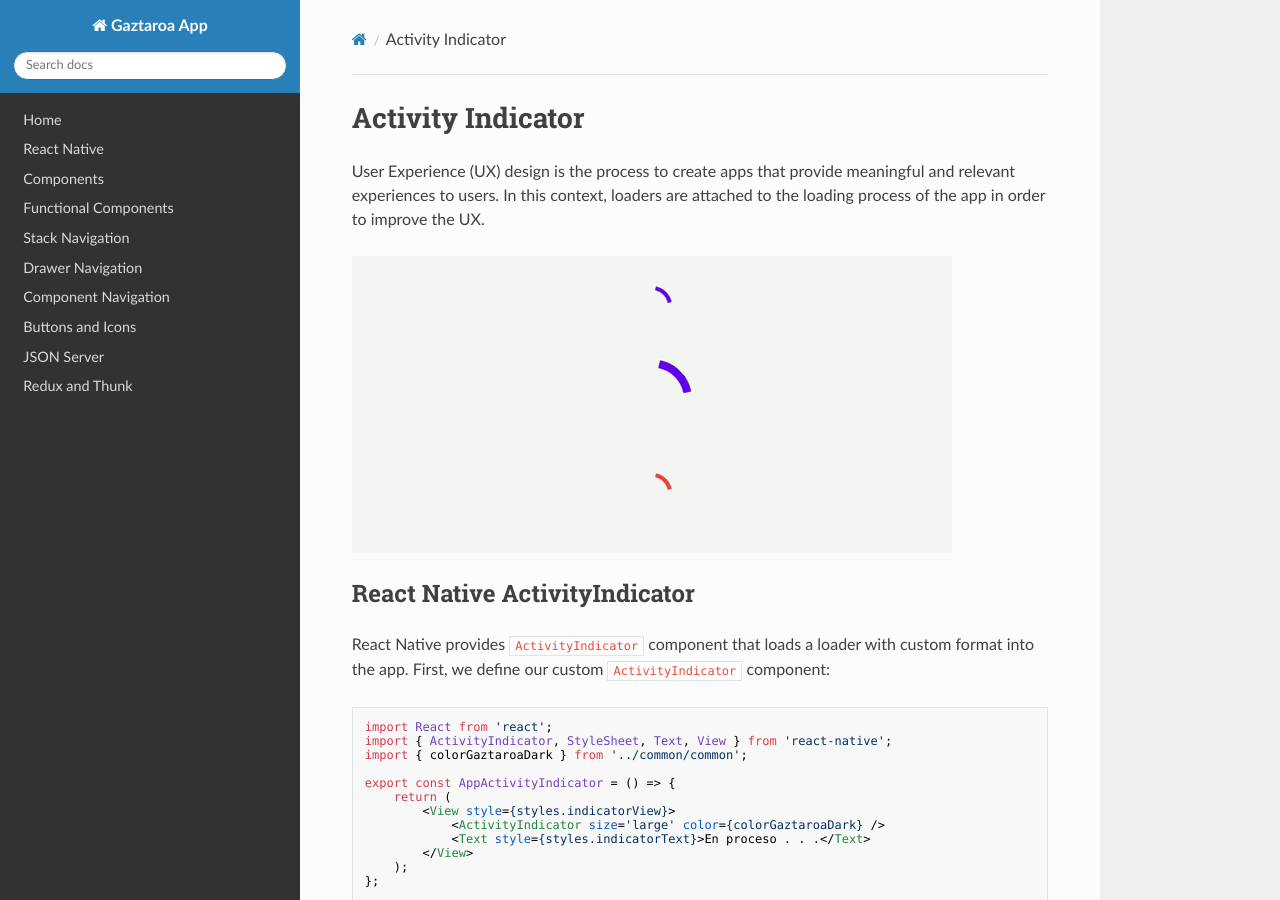
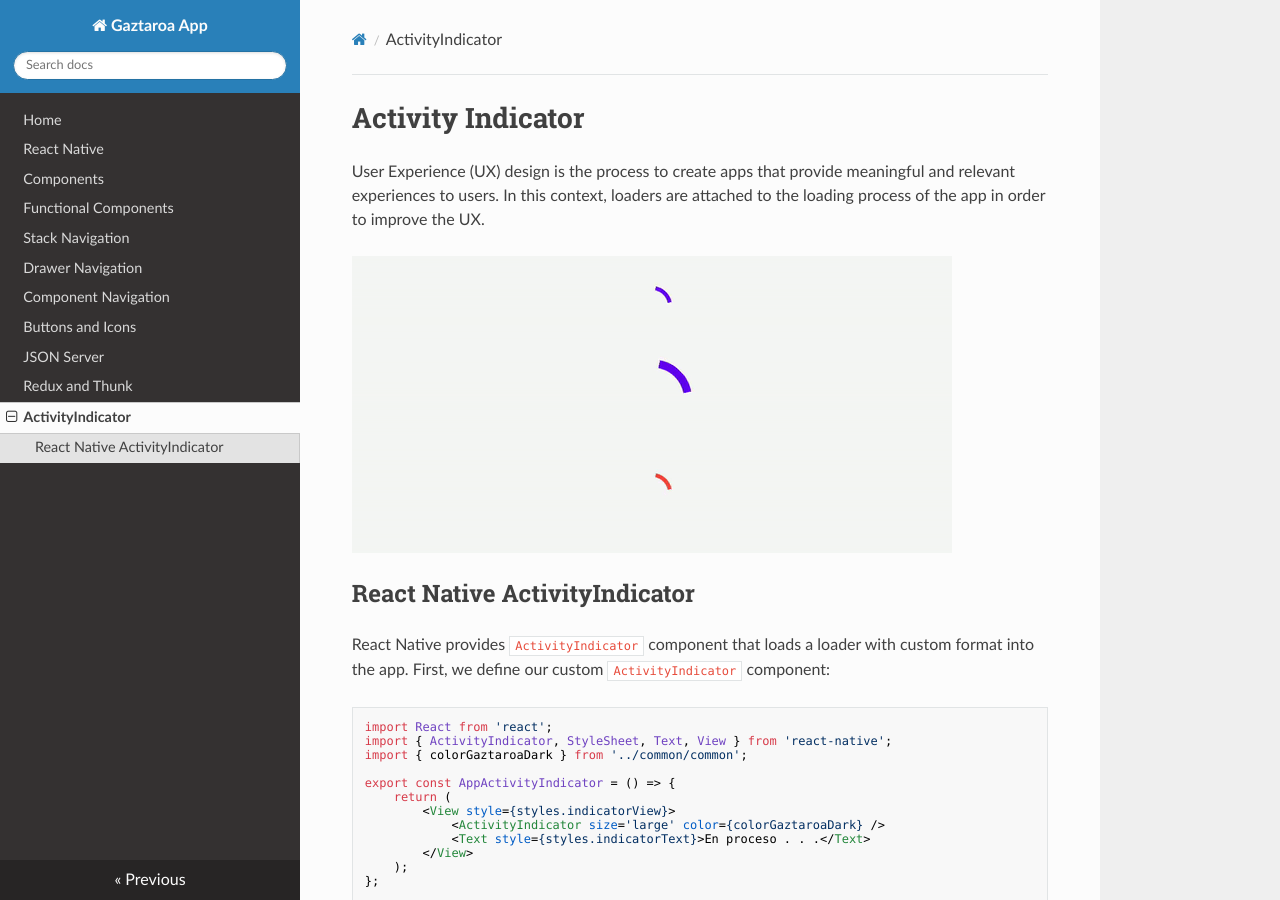
Before and after one commit to apabolleta/gaztaroa-app, an MkDocs documentation site: the page built from docs/10_activity_indicator.md, in a window 1280 px wide and 900 px high. Built offline with MkDocs 1.6.1, drawn with Linux system fonts in a browser that asks for light colours; nearby versions of some CDN libraries; some of the changed lines change nothing that is shown.

Commit message:
[EDIT] Update Mkdocs config file

```diff
--- a/mkdocs.yml
+++ b/mkdocs.yml
@@ -10,4 +10,5 @@ nav:
     - Buttons and Icons: 7_buttons_icons.md
     - JSON Server: 8_json_server.md
     - Redux and Thunk: 9_redux_thunk.md
+    - ActivityIndicator: 10_activity_indicator.md
 theme: readthedocs
```
